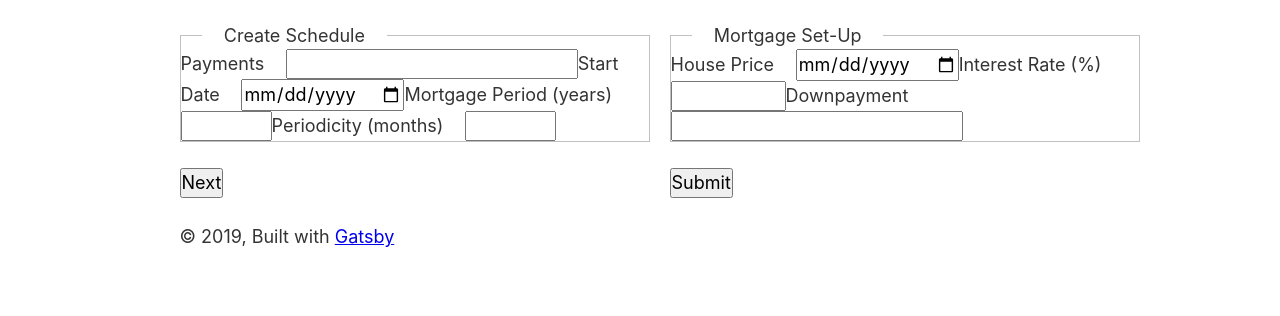
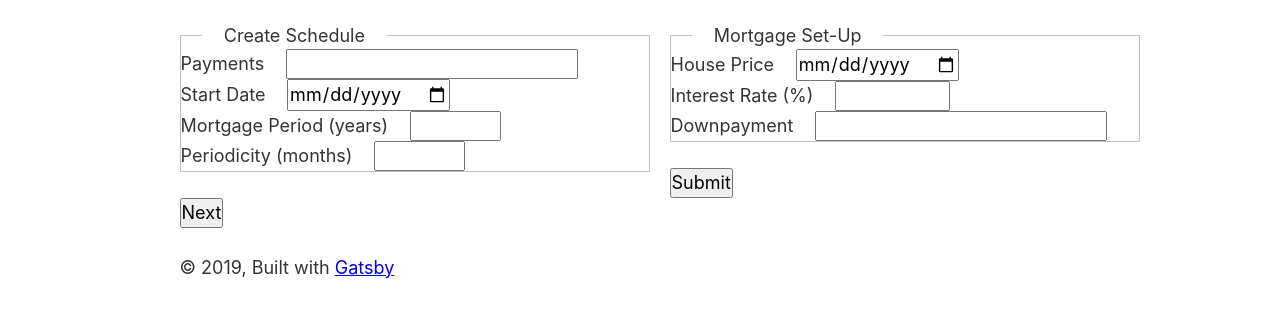
Before and after one commit to droopy4096/restplanner-js, a Gatsby site: page / in a window 1280 px wide. Shown: the part 100-416 px from the top of the page. Built offline with nearby package versions, Linux system fonts and the light colour scheme; Gatsby itself is replaced by a stand-in of ours.

Commit message:
Added div class to index.js, cleaned up the css a bit.

```diff
--- a/src/components/global.css
+++ b/src/components/global.css
@@ -7,7 +7,7 @@
   }
 
   *, *::before, *::after {
-    box-sizing: inherit; /* [1] */
+    box-sizing: inherit;
     margin: 0;
     padding: 0;
   }
@@ -54,6 +54,10 @@
     /*display: none;*/
   }
 
+  #schedule .form-field {
+    margin: 1.0em;
+  }
+
   label {
     padding-right: 1.2em;
   }
@@ -75,7 +79,7 @@
   }
 
 
-/* Buttons
+  /* Buttons
      ========================================================================== */
 
   .button {
--- a/src/components/layout.css
+++ b/src/components/layout.css
@@ -3,16 +3,6 @@ html {
   -ms-text-size-adjust: 100%;
   -webkit-text-size-adjust: 100%;
 }
-/* 1 */
-html {
-  box-sizing: border-box;
-}
-*, *::before, *::after {
-  box-sizing: inherit; /* [1] */
-  margin: 0;
-  padding: 0;
-}
-/* End 1 */
 body {
   margin: 0;
 }
--- a/src/pages/index.js
+++ b/src/pages/index.js
@@ -42,6 +42,7 @@ export default class IndexPage extends React.Component {
             fieldset(disabled='') - to disable the fields */}
             <fieldset>
               <legend>Create Schedule</legend>
+              <div class=".form-field">
                 <label for="schedule">Payments</label>
                 {/* How often are the payments: weekly, bi-weekly, monthly. For weekly/bi-weekly choice we'll have another option showing. */}
                 <input
@@ -56,7 +57,9 @@ export default class IndexPage extends React.Component {
                   <option value="Bi-Weekly" />
                   <option value="Monthly" />
                 </datalist>
+              </div>
               {/* Calendar that allows to choose the date of 'Payments Start' */}
+              <div class=".form-field">
                 <label for="payStart">Start Date</label>
                 <input
                   type="date"
@@ -65,6 +68,8 @@ export default class IndexPage extends React.Component {
                   value={this.state.payStart}
                   onChange={this.handleInputChange}
                 />
+              </div>
+              <div class=".form-field">
                 <label for="years">Mortgage Period (years)</label>
                 <input
                   type="number"
@@ -75,6 +80,8 @@ export default class IndexPage extends React.Component {
                   value={this.state.years}
                   onChange={this.handleInputChange}
                 />
+              </div>
+              <div class=".form-field">
                 <label for="step">Periodicity (months)</label>
                 <input
                   type="number"
@@ -85,6 +92,7 @@ export default class IndexPage extends React.Component {
                   value={this.state.step}
                   onChange={this.handleInputChange}
                 />
+              </div>
             </fieldset>
             <button type="submit">Next</button>
           </form>
@@ -95,6 +103,7 @@ export default class IndexPage extends React.Component {
             fieldset(disabled='') - to disable the fields */}
             <fieldset>
               <legend>Mortgage Set-Up</legend>
+              <div class=".form-field">
                 <label for="housePrice">House Price</label>
                 {/* How often are the payments: weekly, bi-weekly, monthly. For weekly/bi-weekly choice we'll have another option showing. */}
                 <input
@@ -105,6 +114,8 @@ export default class IndexPage extends React.Component {
                   value={this.state.housePrice}
                   onChange={this.handleInputChange}
                 />
+              </div>
+              <div class=".form-field">
                 <label for="interest">Interest Rate (%)</label>
                 <input
                   type="number"
@@ -116,6 +127,8 @@ export default class IndexPage extends React.Component {
                   value={this.state.interest}
                   onChange={this.handleInputChange}
                 />
+              </div>
+              <div class=".form-field">
                 <label for="downpayment">Downpayment</label>
                 <input
                   type="number"
@@ -125,6 +138,7 @@ export default class IndexPage extends React.Component {
                   value={this.state.downpayment}
                   onChange={this.handleInputChange}
                 />
+              </div>
             </fieldset>
             {/* Show payments schedule on the screen. */}
             <button type="submit">Submit</button>
```
Lines whose indentation alone changed are shown as unchanged.
